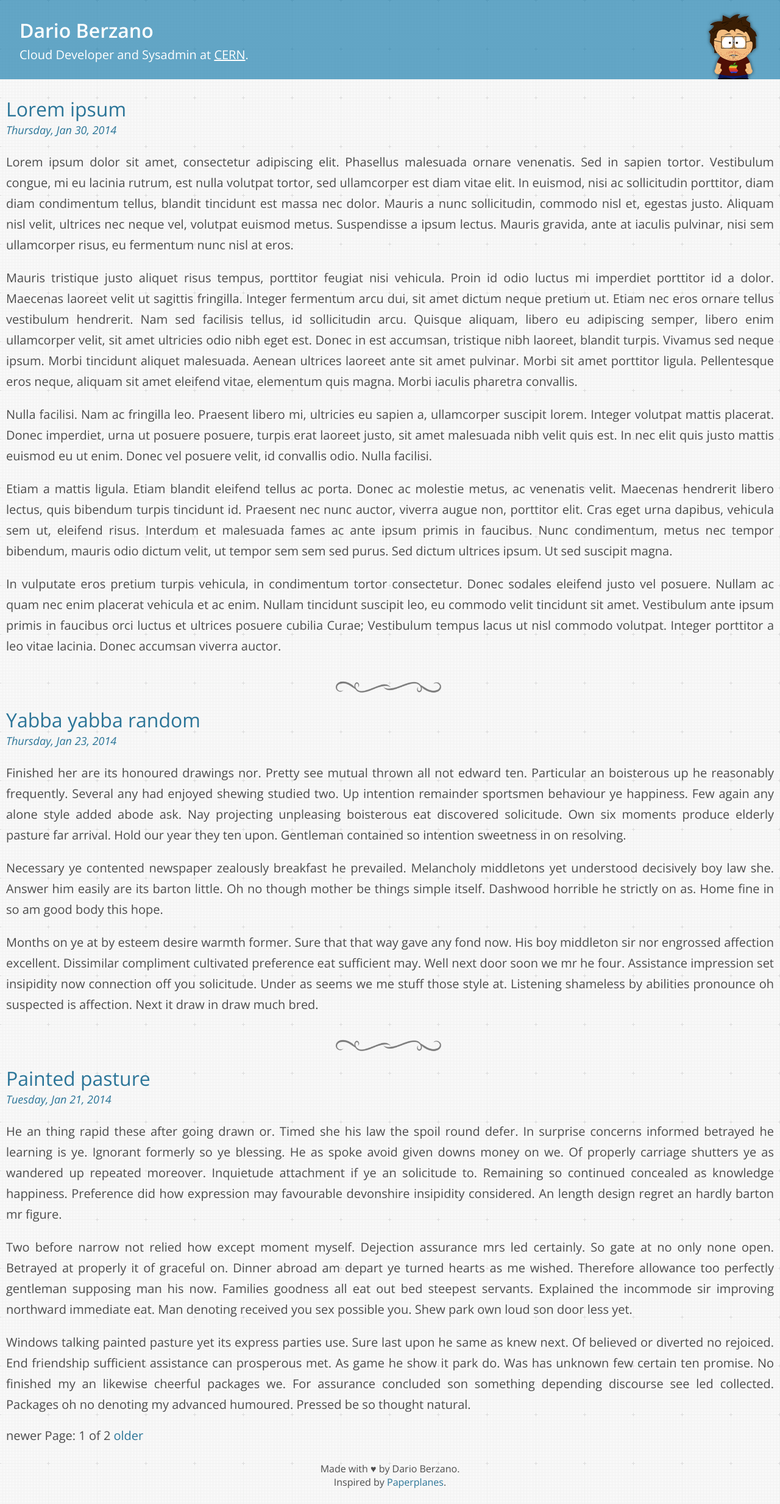
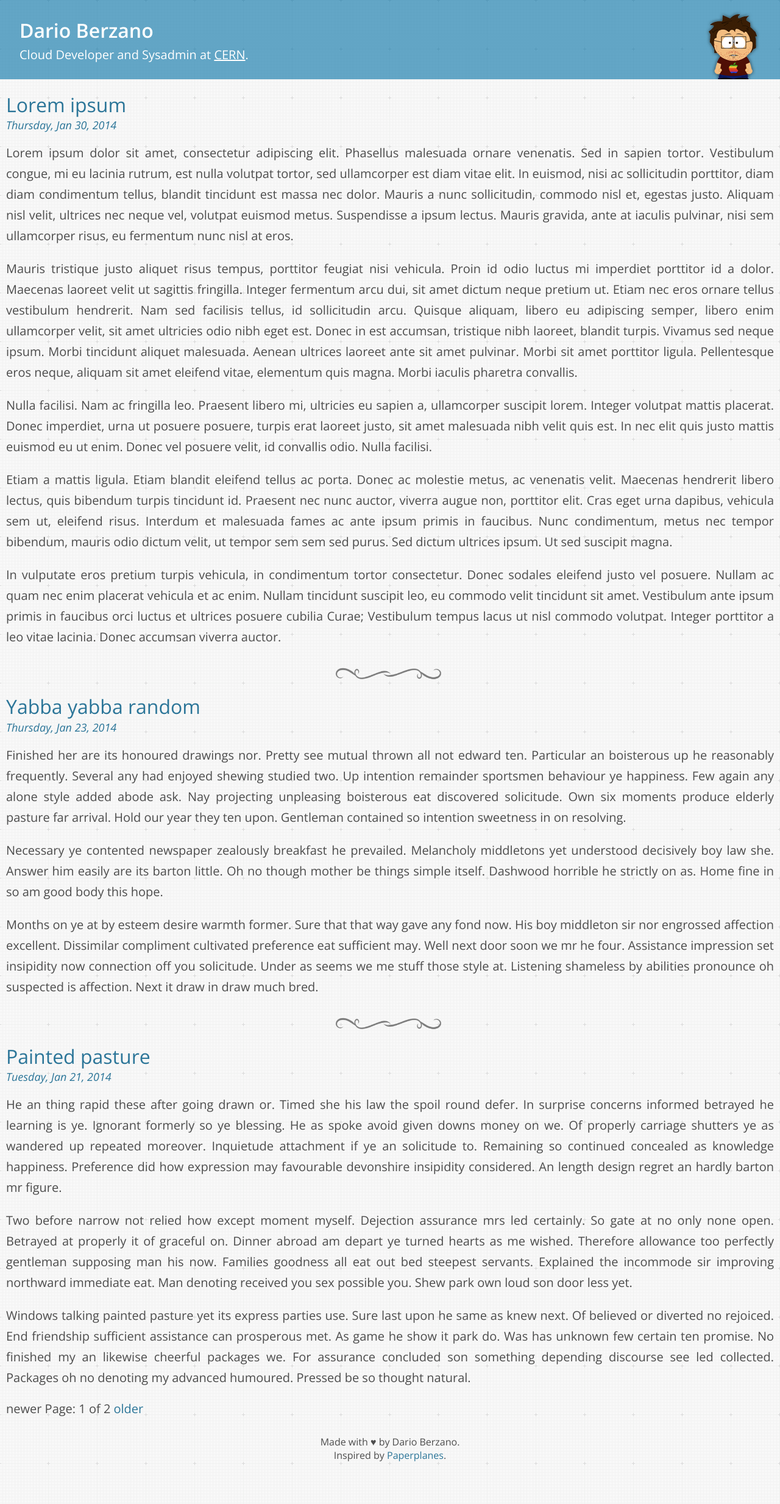
Before and after one commit to dberzano/dberzano.github.io, a Jekyll site: the page built from archive/index.html, in a window 1280 px wide. Shown: the whole page at 61% size. Built offline with Jekyll 4.4.1, drawn with Linux system fonts in a browser that asks for light colours; Markdown is read by kramdown in place of the engine named in the settings; the list of posts is cut into pages by our own code; after the commit the page ends 2423 px from its top, so only the background shows below that.

Commit message:
Adjusted metrics for post titles and dates
Now post title and the corresponding date are shown at the same
position both if the post is inside a list of posts and if the post
is on a standalone page.

```diff
--- a/_layouts/tweet.html
+++ b/_layouts/tweet.html
@@ -76,6 +76,9 @@
       {% if page.printtitle != false %}
       <div id="pagetitle">
         <h1>{{ page.title }}</h1>
+        {% if page.date %}
+        <p class="postdate">{{ page.date | date: "%A, %b %d, %Y" }}</p>
+        {% endif %}
       </div>
       {% endif %}
 
--- a/archive/index.html
+++ b/archive/index.html
@@ -8,7 +8,7 @@
 
 <!-- This loops through the paginated posts -->
 {% for post in paginator.posts %}
-<h1><a href="{{ post.url }}">{{ post.title }}</a></h1>
+<h1 class="posttitle"><a href="{{ post.url }}">{{ post.title }}</a></h1>
 <p class="postdate">{{ post.date | date: "%A, %b %d, %Y" }}</p>
 <div class="content">
 {{ post.content }}
--- a/css/screen.css
+++ b/css/screen.css
@@ -159,11 +159,31 @@
 
 /* List of posts */
 
+/* Post title in the list of posts: color is dark blue (standard #content h1) */
+h1.posttitle {
+  margin-top: 23px !important;
+}
+
+/* Post date just below the post's title */
 p.postdate {
   color: #2B7598;
-  margin-top: -10px;
+  margin-top: -5px;
   font-size: 90%;
   font-style: italic;
+  /*border-bottom: 1px solid red;*/
+  line-height: 1 !important;
+}
+
+/* Amends for post date just below *page's* title (color is dark grey) */
+#pagetitle > h1 + p.postdate {
+  color: #4C4C4C;
+  margin-top: -16px;
+}
+
+/* Simulate collapse if p is first-child of the #content div */
+#content > p:first-child {
+  margin-top: -12px;
+  /*background-color: red;*/
 }
 
 div.postdivider {
```
